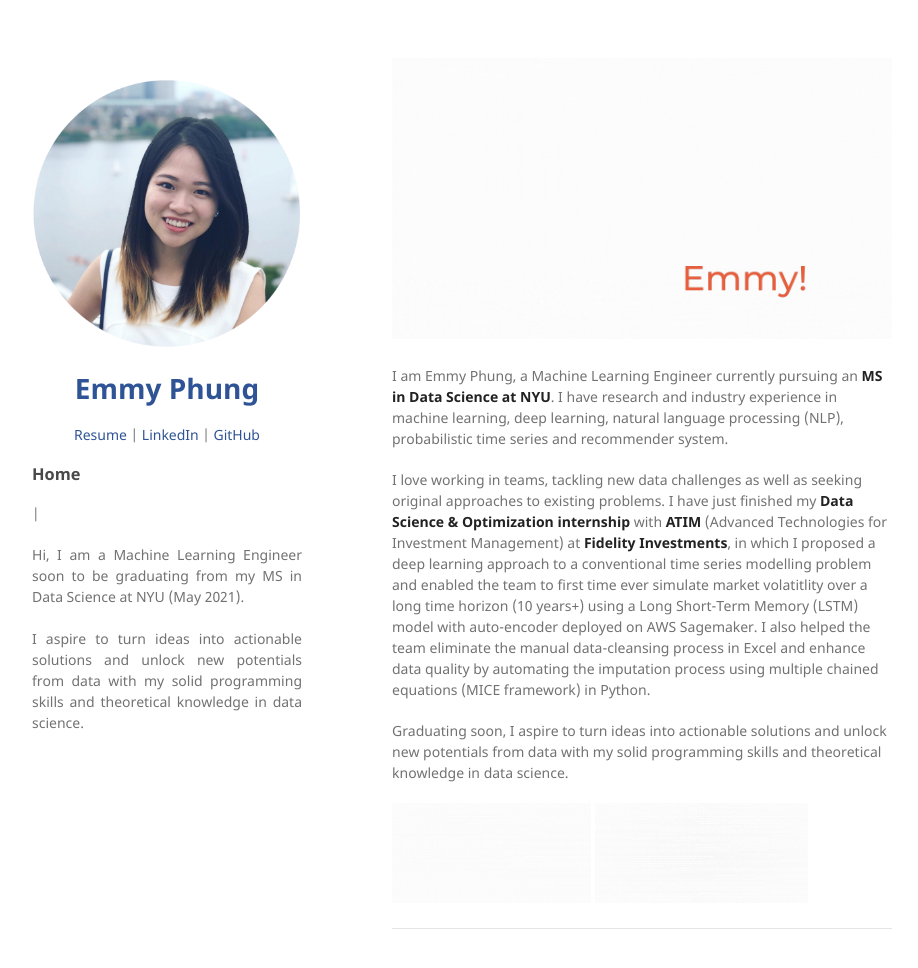
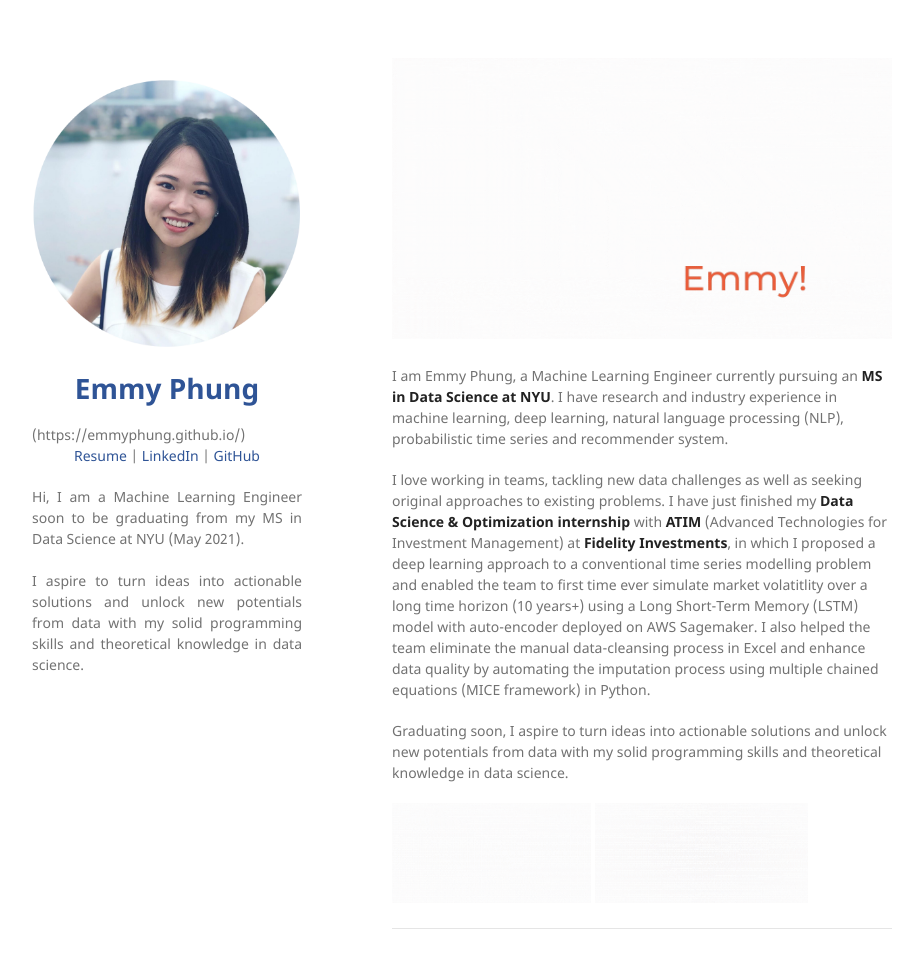
Before and after one commit to Emmyphung/emmyphung.github.io, a Jekyll site: the page built from index.md, in a window 1280 px wide and 999 px high. Shown: the top 968 px of the window, without its empty margins (178-1096 px from the left). Built offline with Jekyll 4.4.1, drawn with Linux system fonts in a browser that asks for light colours; our own code applies the rules of GitHub Pages for plain Markdown files.

Commit message:
Update _config.yml

```diff
--- a/_config.yml
+++ b/_config.yml
@@ -3,16 +3,11 @@ title: <p align="center">   </p>
 logo: "/images/ava.png?raw=true"
 
 description:
-  <h1 align="center"> Emmy Phung </h1>
+  <h1 align="center"> Emmy Phung </h1>(https://emmyphung.github.io/)
   <p align="center">
   <a href="https://emmyphung.github.io/Resume/">Resume</a> |
   <a href="https://www.linkedin.com/in/emmy-phung/">LinkedIn</a> |
   <a href="https://github.com/Emmyphung">GitHub</a>
-
-  </p>
-  <p align="center">
-  <h3 href="https://emmyphung.github.io/">Home</h3> |
-  </p>
 
   <p align="justify">
   Hi, I am a Machine Learning Engineer soon to be graduating from my MS in Data Science at NYU (May 2021).
```
